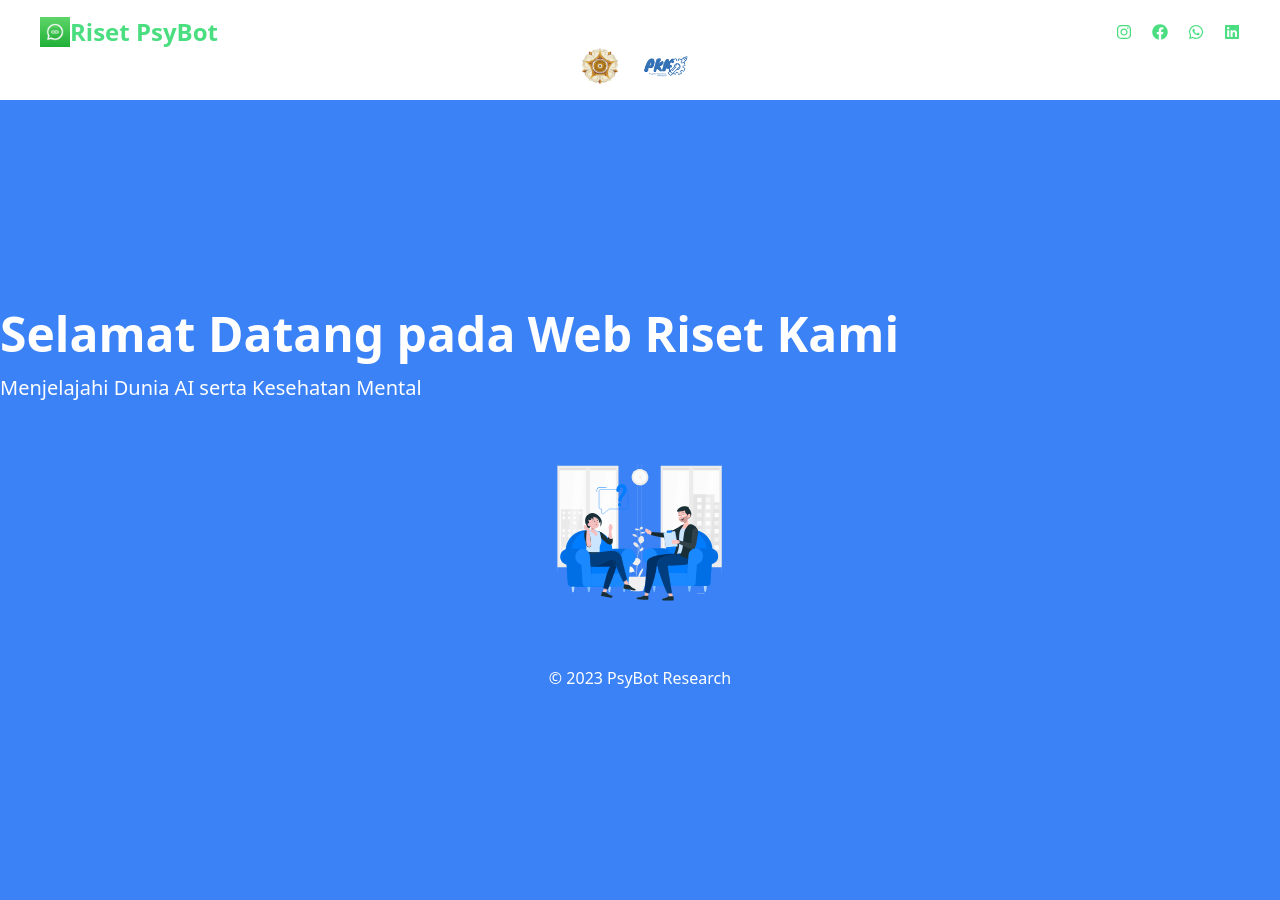
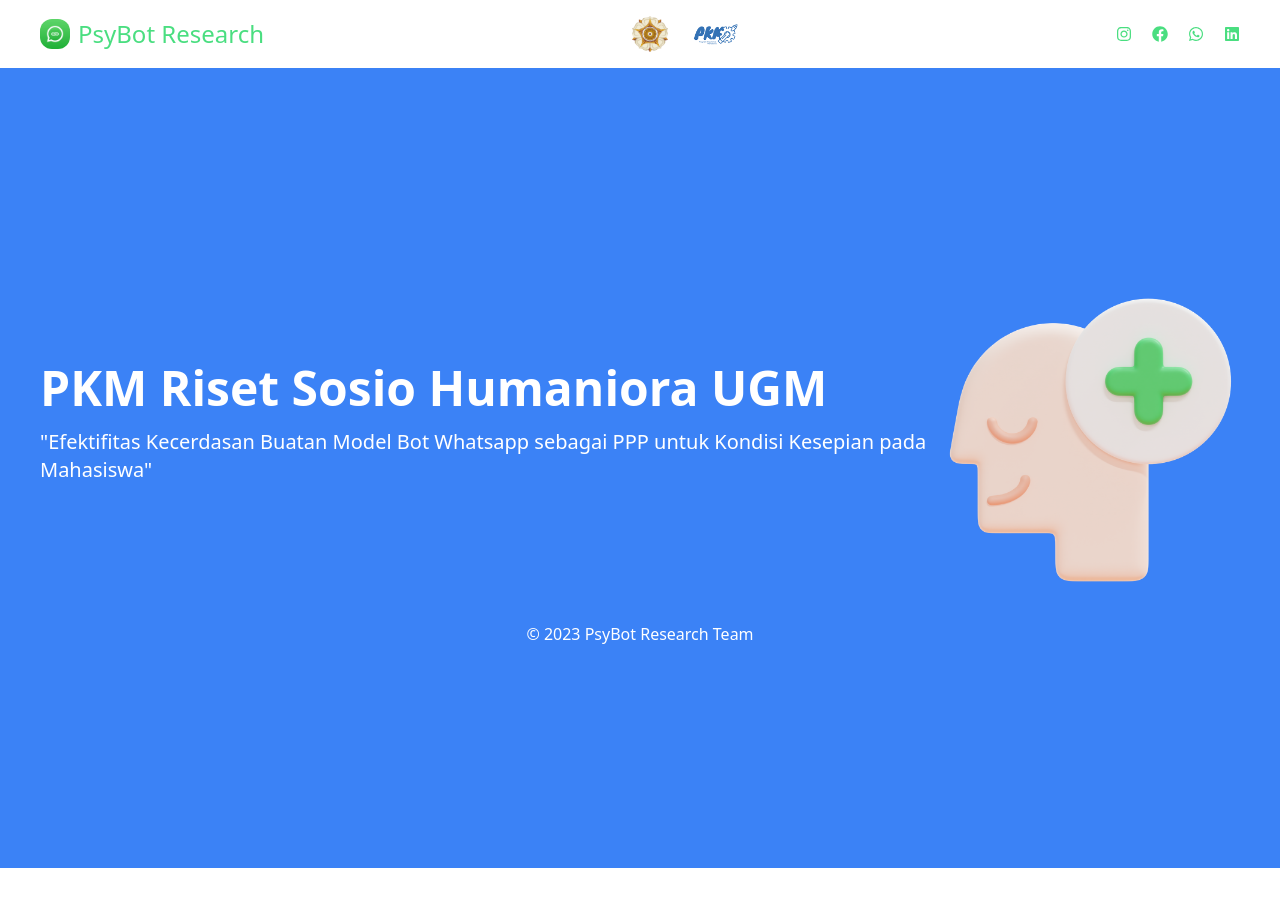
Before and after one commit to AdakHaddad/PKM, a Next.js app: page / in a window 1280 px wide. After the commit the page ends 868 px from the top, so only its background shows below. Built offline with nearby package versions, Linux system fonts and the light colour scheme.

Commit message:
Remove lottie first

```diff
--- a/components/Header.js
+++ b/components/Header.js
@@ -19,13 +19,22 @@ function Header() {
             width={30} // Set the width as needed
             height={30} // Set the height as needed
             alt="Logo Button"
-            className=" cursor-pointer" // Add a cursor-pointer for the button effect
+            className=" cursor-pointer mr-2 rounded-xl" // Add a cursor-pointer for the button effect
           />
-          <a href="#" className="text-2xl font-bold">
-            Riset PsyBot
+          <a href="#" className="text-2xl font-sans">
+            PsyBot Research
           </a>
         </div>
-
+        <div className="flex justify-center">
+          <Image
+            src="/UGM.png"
+            width={100}
+            height={100}
+            alt="UGM Logo"
+            className="h-9 w-9 mr-2"
+          />
+          <Image src={PKM} alt="PKM Logo" className=" h-9 w-16 ml-2" />
+        </div>
         <div className="flex space-x-5">
           <a
             href="https://www.instagram.com/psybot_pkmugm"
@@ -57,16 +66,6 @@ function Header() {
           </a>
         </div>
       </div>
-      <div className="flex justify-center">
-        <Image
-          src="/UGM.png"
-          width={100}
-          height={100}
-          alt="UGM Logo"
-          className="h-9 w-9 mr-2"
-        />
-        <Image src={PKM} alt="PKM Logo" className=" h-9 w-16 ml-2" />
-      </div>
     </header>
   );
 }
--- a/components/Hero.js
+++ b/components/Hero.js
@@ -1,31 +1,41 @@
 import React from "react";
-import Lottie from "react-lottie"; // Import Lottie
-import animationData from "@/public/mental-therapy.json"; // Import your Lottie animation file
+import Image from "next/image";
+import { useEffect, useState } from "react";
 
 const Hero = () => {
-  // Lottie options (you can customize these as needed)
-  const defaultOptions = {
-    loop: true,
-    autoplay: true,
-    animationData: animationData, // Make sure the path is correct
-  };
+  const [isFaded, setIsFaded] = useState(false);
+
+  // Add a fade-in effect when the component mounts
+  useEffect(() => {
+    setIsFaded(true);
+  }, []);
 
   return (
-    <section className="bg-blue-500 text-white h-screen flex flex-col justify-center items-center">
-      <div className="container mx-auto text-left">
-        <h1 className="text-5xl font-bold mb-4">
-          Selamat Datang pada Web Riset Kami
-        </h1>
-        <p className="text-xl mb-8">
-          Menjelajahi Dunia AI serta Kesehatan Mental
-        </p>
+    <section
+      className={`bg-blue-500 text-white h-screen px-10 flex flex-col justify-center items-center ${
+        isFaded ? "opacity-100" : "opacity-0"
+      } transition-opacity duration-1000`}
+    >
+      <div className="flex justify-center items-center">
+        <div className=" mx-auto text-left">
+          <h1 className="text-5xl font-bold mb-4">
+            PKM Riset Sosio Humaniora UGM
+          </h1>
+          <p className="text-xl mb-8">
+            &quot;Efektifitas Kecerdasan Buatan Model Bot Whatsapp sebagai PPP
+            untuk Kondisi Kesepian pada Mahasiswa&quot;
+          </p>
+        </div>
+        <Image
+          src="/positive-mind.png" // Specify the image source
+          alt="Positive Mind" // Add a descriptive alt text
+          width={300} // Set the desired width (adjust as needed)
+          height={225} // Set the desired height (adjust as needed)
+        />
       </div>
-
-      {/* Add Lottie animation */}
-      <Lottie options={defaultOptions} height={200} width={200} />
-
-      {/* Footer */}
-      <footer className="mt-8 text-center">&copy; 2023 PsyBot Research</footer>
+      <footer className="mt-8 text-center">
+        &copy; 2023 PsyBot Research Team
+      </footer>
     </section>
   );
 };
```
